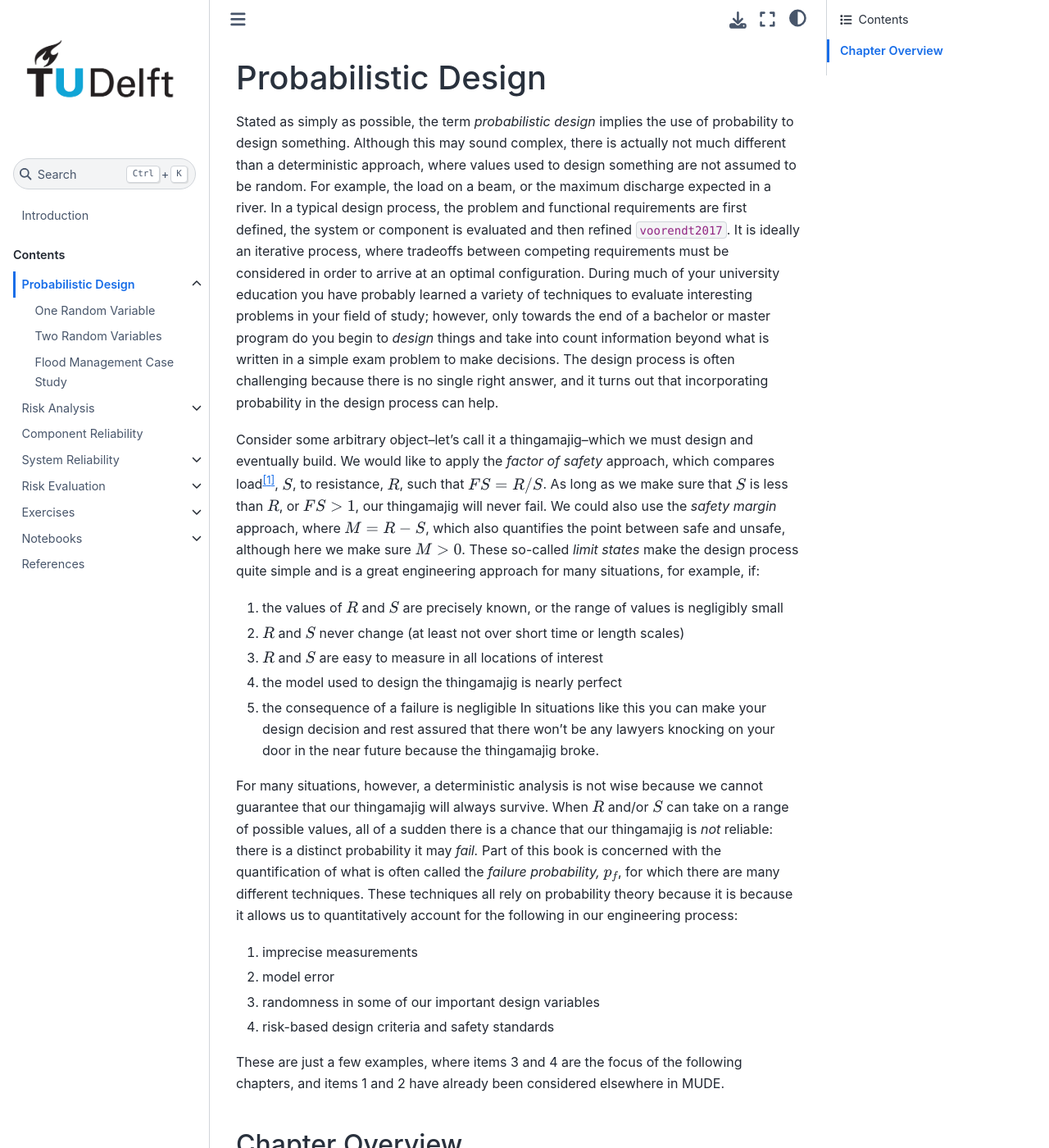
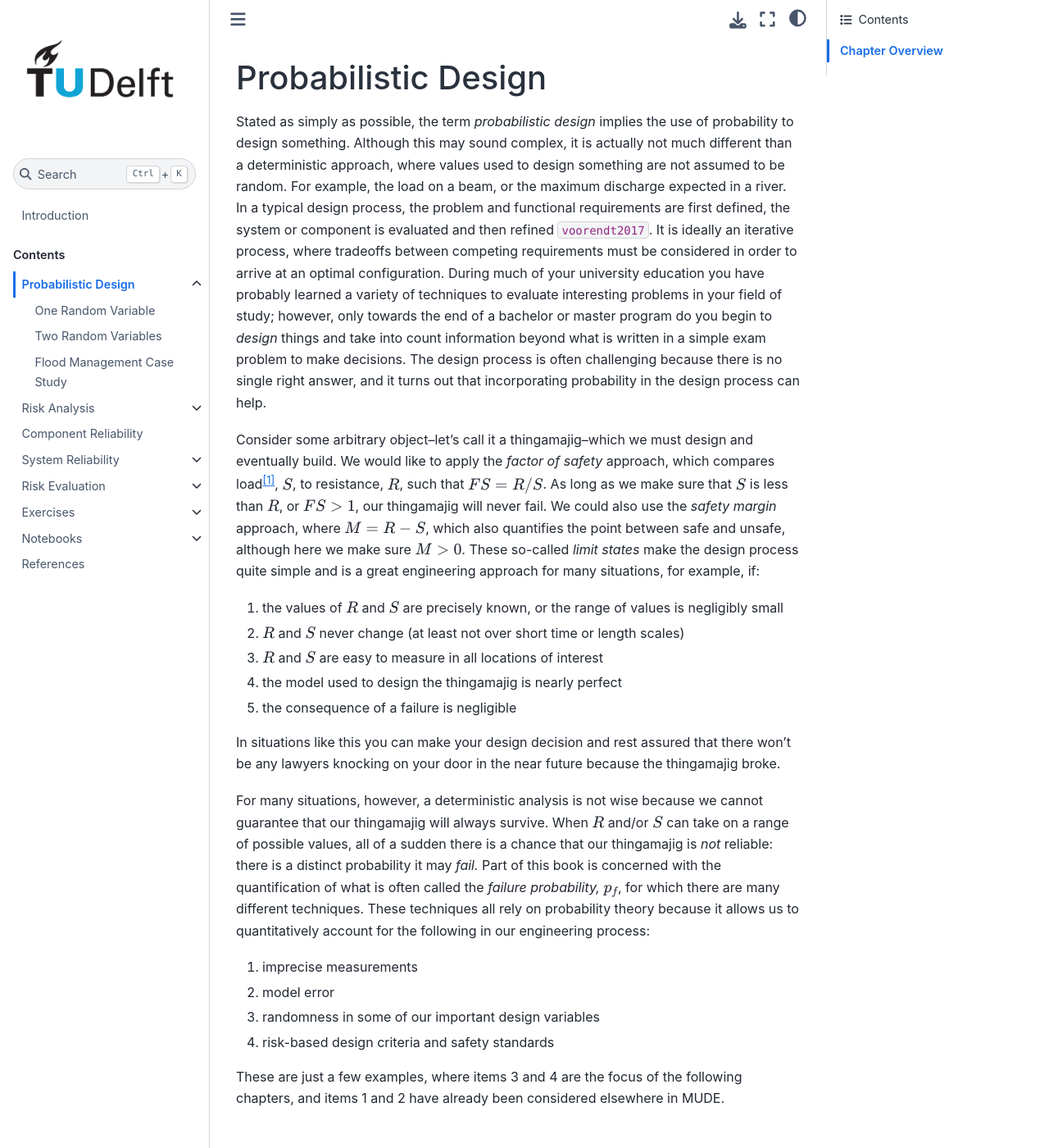
Before and after one commit to prob-design/risk-reliability, a Jupyter Book: the page built from book/prob-design/overview.md, in a window 1280 px wide and 1400 px high. Shown: the whole window at 82% size. Built offline with Jupyter Book 1.0.4 settings and Sphinx 7.4.7 and the Sphinx Book theme 1.1.4, drawn with Linux system fonts in a browser that asks for light colours; cross-references to code outside the pages are shown as plain code; some of the changed text lies outside the part shown.

Commit message:
Update overview.md with changes from MUDE book

````diff
--- a/book/prob-design/overview.md
+++ b/book/prob-design/overview.md
@@ -1,7 +1,7 @@
 (prob_design)=
 # Probabilistic Design
 
-Stated as simply as possible, the term *probabilistic design* implies the use of probability to design something. Although this may sound complex, there is actually not much different than a deterministic approach, where values used to design something are not assumed to be random. For example, the load on a beam, or the maximum discharge expected in a river. In a typical design process, the problem and functional requirements are first defined, the system or component is evaluated and then refined {cite:p}`voorendt2017`. It is ideally an iterative process, where tradeoffs between competing requirements must be considered in order to arrive at an optimal configuration. During much of your university education you have probably learned a variety of techniques to evaluate interesting problems in your field of study; however, only towards the end of a bachelor or master program do you begin to *design* things and take into count information beyond what is written in a simple exam problem to make decisions. The design process is often challenging because there is no single right answer, and it turns out that incorporating probability in the design process can help.
+Stated as simply as possible, the term *probabilistic design* implies the use of probability to design something. Although this may sound complex, it is actually not much different than a deterministic approach, where values used to design something are not assumed to be random. For example, the load on a beam, or the maximum discharge expected in a river. In a typical design process, the problem and functional requirements are first defined, the system or component is evaluated and then refined {cite:p}`voorendt2017`. It is ideally an iterative process, where tradeoffs between competing requirements must be considered in order to arrive at an optimal configuration. During much of your university education you have probably learned a variety of techniques to evaluate interesting problems in your field of study; however, only towards the end of a bachelor or master program do you begin to *design* things and take into count information beyond what is written in a simple exam problem to make decisions. The design process is often challenging because there is no single right answer, and it turns out that incorporating probability in the design process can help.
 
 Consider some arbitrary object--let's call it a thingamajig--which we must design and eventually build. We would like to apply the *factor of safety* approach, which compares load[^solicitation], $S$, to resistance, $R$, such that $FS=R/S$. As long as we make sure that $S$ is less than $R$, or $FS>1$, our thingamajig will never fail. We could also use the *safety margin* approach, where $M=R-S$, which also quantifies the point between safe and unsafe, although here we make sure $M>0$. These so-called *limit states* make the design process quite simple and is a great engineering approach for many situations, for example, if:
 1. the values of $R$ and $S$ are precisely known, or the range of values is negligibly small
@@ -9,9 +9,10 @@
 3. $R$ and $S$ are easy to measure in all locations of interest
 4. the model used to design the thingamajig is nearly perfect
 5. the consequence of a failure is negligible
+
 In situations like this you can make your design decision and rest assured that there won't be any lawyers knocking on your door in the near future because the thingamajig broke.
 
-For many situations, however, a deterministic analysis is not wise because we cannot guarantee that our thingamajig will always survive. When $R$ and/or $S$ can take on a range of possible values, all of a sudden there is a chance that our thingamajig is *not* reliable: there is a distinct probability it may *fail.* Part of this book is concerned with the quantification of what is often called the *failure probability,* $p_f$, for which there are many different techniques. These techniques all rely on  probability theory because it is because it allows us to quantitatively account for the following in our engineering process:
+For many situations, however, a deterministic analysis is not wise because we cannot guarantee that our thingamajig will always survive. When $R$ and/or $S$ can take on a range of possible values, all of a sudden there is a chance that our thingamajig is *not* reliable: there is a distinct probability it may *fail.* Part of this book is concerned with the quantification of what is often called the *failure probability,* $p_f$, for which there are many different techniques. These techniques all rely on  probability theory because it allows us to quantitatively account for the following in our engineering process:
 
 1. imprecise measurements
 2. model error
@@ -32,15 +33,15 @@
 
 The evaluation and design of a river flood protection system is used to introduce key aspects of risk and reliability, as well as the design process. A distinction is made between using probability to assess engineering components and systems (reliability analysis) and to derive design criteria (risk evaluation), which are introduced formally in later chapters after the general risk analysis framework is discussed.
 
-```{admonition} MUDE exam information
+<!--```{admonition} MUDE exam information
 :class: tip
 In this chapter exam tips are given on the page of each section.
-```
+```-->
 
 %Table of contents:
 
 %```{tableofcontents}
 %```
 
-[^solicitation]: $S$ stands for solicitation. While this letter and word EW much more pedantic-sounding than simply using load, or $L$, it is widely used in the structural engineering field, where component reliability methods were pioneered. Here we take a broader approach on the subject. Classical texts are {cite:t}`adk2022`, {cite:t}`moss2020` and {cite:t}`ditlevsen1996`.
+[^solicitation]: $S$ stands for solicitation. While this letter and word are much more pedantic-sounding than simply using load, or $L$, it is widely used in the structural engineering field, where component reliability methods were pioneered. Here we take a broader approach on the subject. Classical texts are {cite:t}`adk2022`, {cite:t}`moss2020` and {cite:t}`ditlevsen1996`.
 %[^pattern]: The word *paradigm* is not used because it suggests completeness. The examples here, are meant to be used as illustrations for key concepts, and extended to other situations and higher dimensions, so *pattern* seems more appropriate.
````
